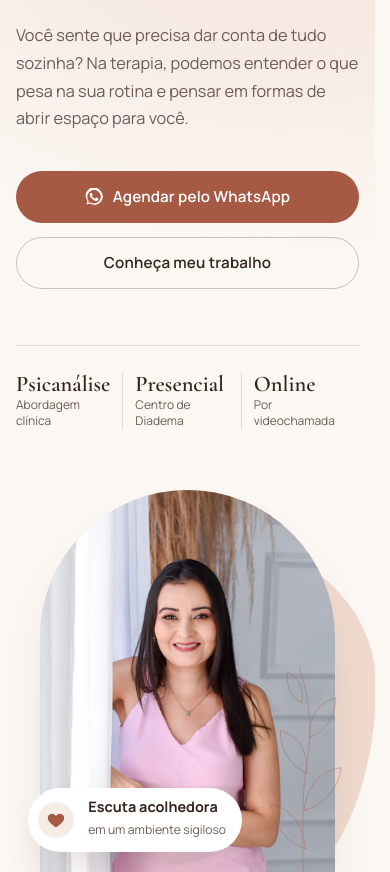
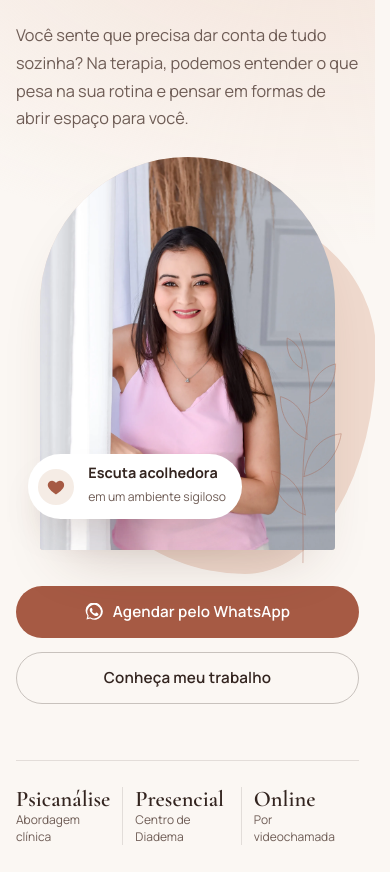
Before and after one commit to wellingtonsilva-sites/psicologa-template, a plain HTML site: page index.html in a window 390 px wide. Shown: the part 228-1100 px from the top of the page. Drawn offline with nearby package versions, Linux system fonts and the light colour scheme.

Commit message:
Add files via upload

```diff
--- a/css/style.css
+++ b/css/style.css
@@ -227,10 +227,15 @@ h1 em, h2 em, h3 em {
 .hero__grid {
   display: grid;
   grid-template-columns: minmax(0, 1.08fr) minmax(0, .92fr);
+  grid-template-areas:
+    "intro media"
+    "details media";
   align-items: center;
-  gap: clamp(40px, 6vw, 90px);
+  column-gap: clamp(40px, 6vw, 90px);
 }
 
+.hero__intro { grid-area: intro; align-self: end; }
+.hero__details { grid-area: details; align-self: start; }
 .hero__title { font-size: clamp(2.4rem, 6.2vw, 5.5rem); line-height: 1.02; margin-bottom: 28px; overflow-wrap: anywhere; }
 .hero__lead { font-size: clamp(1.02rem, 1.3vw, 1.15rem); max-width: 520px; margin-bottom: 38px; }
 .hero__actions { display: flex; flex-wrap: wrap; gap: 14px; margin-bottom: 56px; }
@@ -241,7 +246,7 @@ h1 em, h2 em, h3 em {
 .hero__facts strong { font-family: var(--font-serif); font-size: 1.7rem; font-weight: 600; color: var(--ink); line-height: 1.1; }
 .hero__facts span { font-size: .82rem; line-height: 1.4; }
 
-.hero__media { position: relative; justify-self: center; width: min(100%, 470px); }
+.hero__media { grid-area: media; position: relative; justify-self: center; width: min(100%, 470px); }
 .hero__blob {
   position: absolute; inset: 12% -14% -6% 8%;
   background: var(--blush);
@@ -678,7 +683,9 @@ h1 em, h2 em, h3 em {
   .faq__grid,
   .contact__box { grid-template-columns: 1fr; }
 
-  .hero__media { width: min(86%, 420px); margin-top: 20px; }
+  .hero__grid { grid-template-areas: "intro" "media" "details"; }
+  .hero__lead { margin-bottom: 0; }
+  .hero__media { width: min(86%, 420px); margin-block: 24px 36px; }
   .hero__badge { left: -8%; }
   .circle-text { left: -8%; width: 100px; height: 100px; }
 
--- a/index.html
+++ b/index.html
@@ -190,7 +190,7 @@
     <section class="hero">
       <div class="container hero__grid">
 
-        <div class="hero__content">
+        <div class="hero__intro">
           <h1 class="hero__h1">
             <span class="eyebrow">Kamila Aragão · Psicóloga em Diadema</span>
             <span class="hero__title">Psicóloga de mulheres <em>sobrecarregadas</em></span>
@@ -200,20 +200,6 @@
             Você sente que precisa dar conta de tudo sozinha? Na terapia, podemos entender o que pesa na
             sua rotina e pensar em formas de abrir espaço para você.
           </p>
-
-          <div class="hero__actions">
-            <a href="https://wa.me/5511979708254?text=Ol%C3%A1%2C%20vim%20do%20seu%20site%20e%20gostaria%20de%20mais%20informa%C3%A7%C3%B5es%20sobre%20seu%20trabalho." class="btn btn--primary" target="_blank" rel="noopener">
-              <svg viewBox="0 0 24 24" aria-hidden="true"><path d="M20.5 3.5A11 11 0 0 0 3.2 17.1L2 22l5-1.3A11 11 0 0 0 20.5 3.5Zm-8.5 17a9 9 0 0 1-4.6-1.3l-.3-.2-3 .8.8-2.9-.2-.3a9 9 0 1 1 7.3 3.9Zm5-6.8c-.3-.1-1.6-.8-1.9-.9s-.4-.1-.6.1-.7.9-.9 1.1-.3.2-.6.1a7.4 7.4 0 0 1-3.7-3.2c-.3-.5.3-.4.8-1.4.1-.2 0-.3 0-.5l-.9-2c-.2-.6-.5-.5-.6-.5h-.5a1 1 0 0 0-.8.4 3.2 3.2 0 0 0-1 2.4 5.6 5.6 0 0 0 1.2 3 12.8 12.8 0 0 0 4.9 4.3c1.8.8 2.5.8 3.4.7a2.9 2.9 0 0 0 1.9-1.3 2.4 2.4 0 0 0 .2-1.3c-.1-.2-.3-.3-.6-.4Z"/></svg>
-              Agendar pelo WhatsApp
-            </a>
-            <a href="#sobre" class="btn btn--ghost">Conheça meu trabalho</a>
-          </div>
-
-          <ul class="hero__facts">
-            <li><strong>Psicanálise</strong><span>Abordagem clínica</span></li>
-            <li><strong>Presencial</strong><span>Centro de Diadema</span></li>
-            <li><strong>Online</strong><span>Por videochamada</span></li>
-          </ul>
         </div>
 
         <div class="hero__media">
@@ -250,6 +236,22 @@
             </svg>
             <span class="circle-text__arrow" aria-hidden="true">↓</span>
           </a>
+        </div>
+
+        <div class="hero__details">
+          <div class="hero__actions">
+            <a href="https://wa.me/5511979708254?text=Ol%C3%A1%2C%20vim%20do%20seu%20site%20e%20gostaria%20de%20mais%20informa%C3%A7%C3%B5es%20sobre%20seu%20trabalho." class="btn btn--primary" target="_blank" rel="noopener">
+              <svg viewBox="0 0 24 24" aria-hidden="true"><path d="M20.5 3.5A11 11 0 0 0 3.2 17.1L2 22l5-1.3A11 11 0 0 0 20.5 3.5Zm-8.5 17a9 9 0 0 1-4.6-1.3l-.3-.2-3 .8.8-2.9-.2-.3a9 9 0 1 1 7.3 3.9Zm5-6.8c-.3-.1-1.6-.8-1.9-.9s-.4-.1-.6.1-.7.9-.9 1.1-.3.2-.6.1a7.4 7.4 0 0 1-3.7-3.2c-.3-.5.3-.4.8-1.4.1-.2 0-.3 0-.5l-.9-2c-.2-.6-.5-.5-.6-.5h-.5a1 1 0 0 0-.8.4 3.2 3.2 0 0 0-1 2.4 5.6 5.6 0 0 0 1.2 3 12.8 12.8 0 0 0 4.9 4.3c1.8.8 2.5.8 3.4.7a2.9 2.9 0 0 0 1.9-1.3 2.4 2.4 0 0 0 .2-1.3c-.1-.2-.3-.3-.6-.4Z"/></svg>
+              Agendar pelo WhatsApp
+            </a>
+            <a href="#sobre" class="btn btn--ghost">Conheça meu trabalho</a>
+          </div>
+
+          <ul class="hero__facts">
+            <li><strong>Psicanálise</strong><span>Abordagem clínica</span></li>
+            <li><strong>Presencial</strong><span>Centro de Diadema</span></li>
+            <li><strong>Online</strong><span>Por videochamada</span></li>
+          </ul>
         </div>
 
       </div>
```
